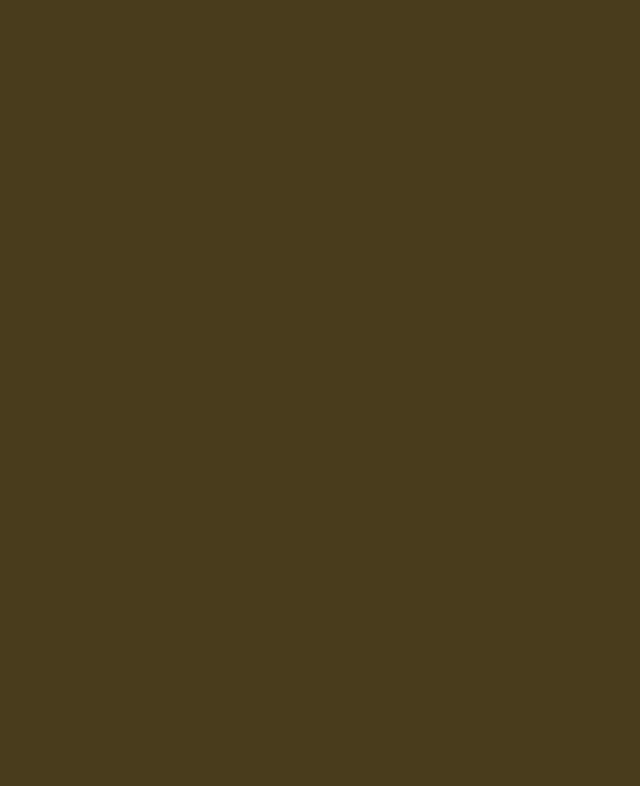
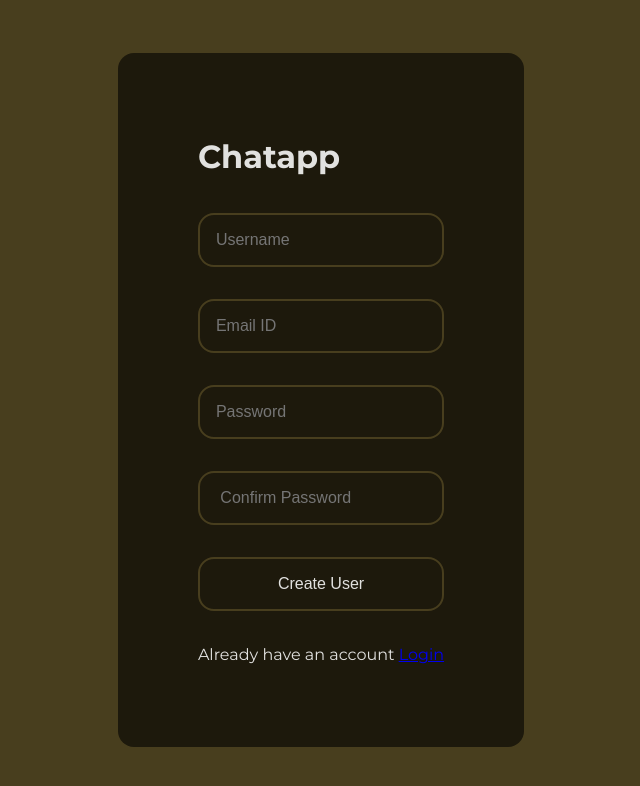
Before and after one commit to Jayakodehode/Chatapp-frontend, a React (Vite) app in the folder public/Chatapp/: page /Chatapp-frontend/register in a window 1280 px wide. Before the commit this address had no page. Shown: the top 786 px of the page, without its empty margins (319-959 px from the left). Built offline with nearby package versions, Linux system fonts and the light colour scheme.

Commit message:
replaced chat-app with  Chatapp-frontend

```diff
--- a/public/Chatapp/src/App.jsx
+++ b/public/Chatapp/src/App.jsx
@@ -11,10 +11,10 @@ function App() {
   return (
     <BrowserRouter>
       <Routes>
-        <Route path="/Chat-app/register" element={<Register />} />
-        <Route path="/Chat-app/login" element={<Login />} />
-        <Route path="/Chat-app/setAvatar" element={<SetAvatar />} />
-        <Route path="/Chat-app/" element={<Chat />} />
+        <Route path="/Chatapp-frontend/register" element={<Register />} />
+        <Route path="/Chatapp-frontend/login" element={<Login />} />
+        <Route path="/Chatapp-frontend/setAvatar" element={<SetAvatar />} />
+        <Route path="/Chatapp-frontend/" element={<Chat />} />
       </Routes>
     </BrowserRouter>
   );
--- a/public/Chatapp/src/pages/Chat.jsx
+++ b/public/Chatapp/src/pages/Chat.jsx
@@ -19,7 +19,7 @@ export default function Chat() {
   useEffect(() => {
     const fetchData = async () => {
       if (!localStorage.getItem("Chat-app-user")) {
-        navigate("/Chat-app/login");
+        navigate("/Chatapp-frontend/login");
       } else {
         setCurrentUser(JSON.parse(localStorage.getItem("Chat-app-user")));
         setIsLoaded(true);
@@ -50,7 +50,7 @@ export default function Chat() {
             console.error("Error fetching contacts:", error);
           }
         } else {
-          navigate("/Chat-app/setAvatar");
+          navigate("/Chatapp-frontend/setAvatar");
         }
       }
     };
--- a/public/Chatapp/src/pages/Login.jsx
+++ b/public/Chatapp/src/pages/Login.jsx
@@ -36,7 +36,7 @@ export default function Login() {
         } else if (data.status === true) {
           localStorage.setItem("Chat-app-user", JSON.stringify(data.user));
           console.log(data.user);
-          navigate("/Chat-app/"); // Navigate after successful login
+          navigate("/Chatapp-frontend/"); // Navigate after successful login
         }
       } catch (error) {
         console.error("Error:", error);
@@ -83,7 +83,7 @@ export default function Login() {
           <button type="submit">Login</button>
           <span>
             Don't have an account, register here{" "}
-            <Link to="/Chat-app/register">Signup</Link>
+            <Link to="/Chatapp-frontend/register">Signup</Link>
           </span>
         </form>
       </FormContainer>
--- a/public/Chatapp/src/pages/Register.jsx
+++ b/public/Chatapp/src/pages/Register.jsx
@@ -16,7 +16,7 @@ export default function Register() {
   });
   useEffect(() => {
     if (localStorage.getItem("Chat-app-user")) {
-      navigate("/Chat-app/");
+      navigate("/Chatapp-frontend/");
     }
   }, []);
   const toastOptions = {
@@ -43,7 +43,7 @@ export default function Register() {
           toast.error(data.msg, toastOptions);
         } else if (data.status === true) {
           localStorage.setItem("Chat-app-user", JSON.stringify(data.user));
-          navigate("/Chat-app/"); // Navigate after successful login
+          navigate("/Chatapp-frontend/"); // Navigate after successful login
         }
       }
     } catch (error) {
@@ -118,7 +118,8 @@ export default function Register() {
           />
           <button type="submit">Create User</button>
           <span>
-            Already have an account <Link to="/login">Login</Link>
+            Already have an account{" "}
+            <Link to="Chatapp-frontend/login">Login</Link>
           </span>
         </form>
       </FormContainer>
--- a/public/Chatapp/src/pages/SetAvatar.jsx
+++ b/public/Chatapp/src/pages/SetAvatar.jsx
@@ -23,7 +23,7 @@ export default function SetAvatar() {
   useEffect(() => {
     const user = JSON.parse(localStorage.getItem("Chat-app-user"));
     if (user && user.isAvatarImageSet) {
-      navigate("/Chat-app/");
+      navigate("/Chatapp-frontend/");
     }
   }, []);
   const setProfilePicture = async () => {
@@ -46,7 +46,7 @@ export default function SetAvatar() {
           user.isAvatarImageSet = true;
           user.avatarImage = data.image;
           localStorage.setItem("Chat-app-user", JSON.stringify(user));
-          navigate("/Chat-app/");
+          navigate("/Chatapp-frontend/");
         } else {
           toast.error("Error setting avatar. Please try again.", toastOptions);
         }
```
